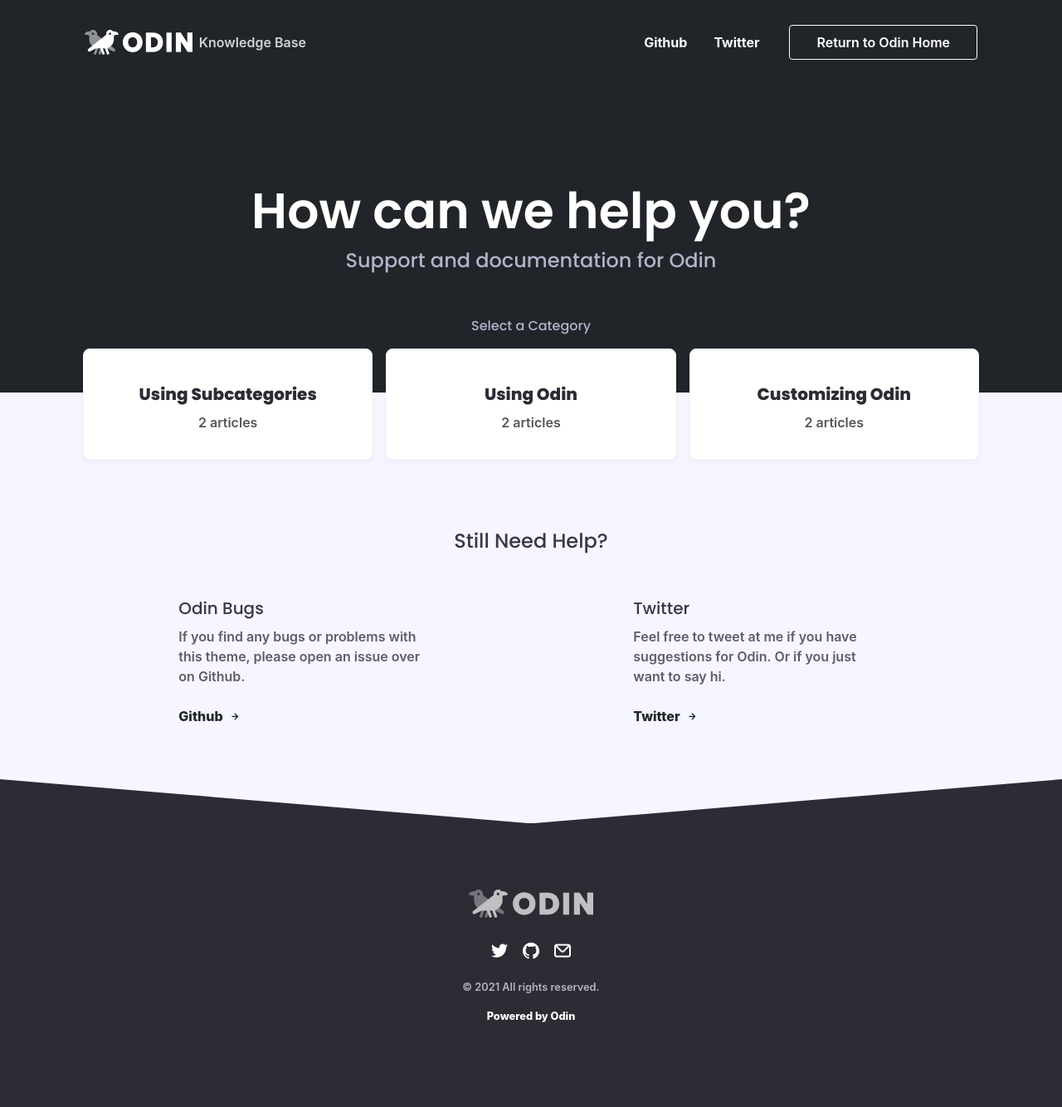
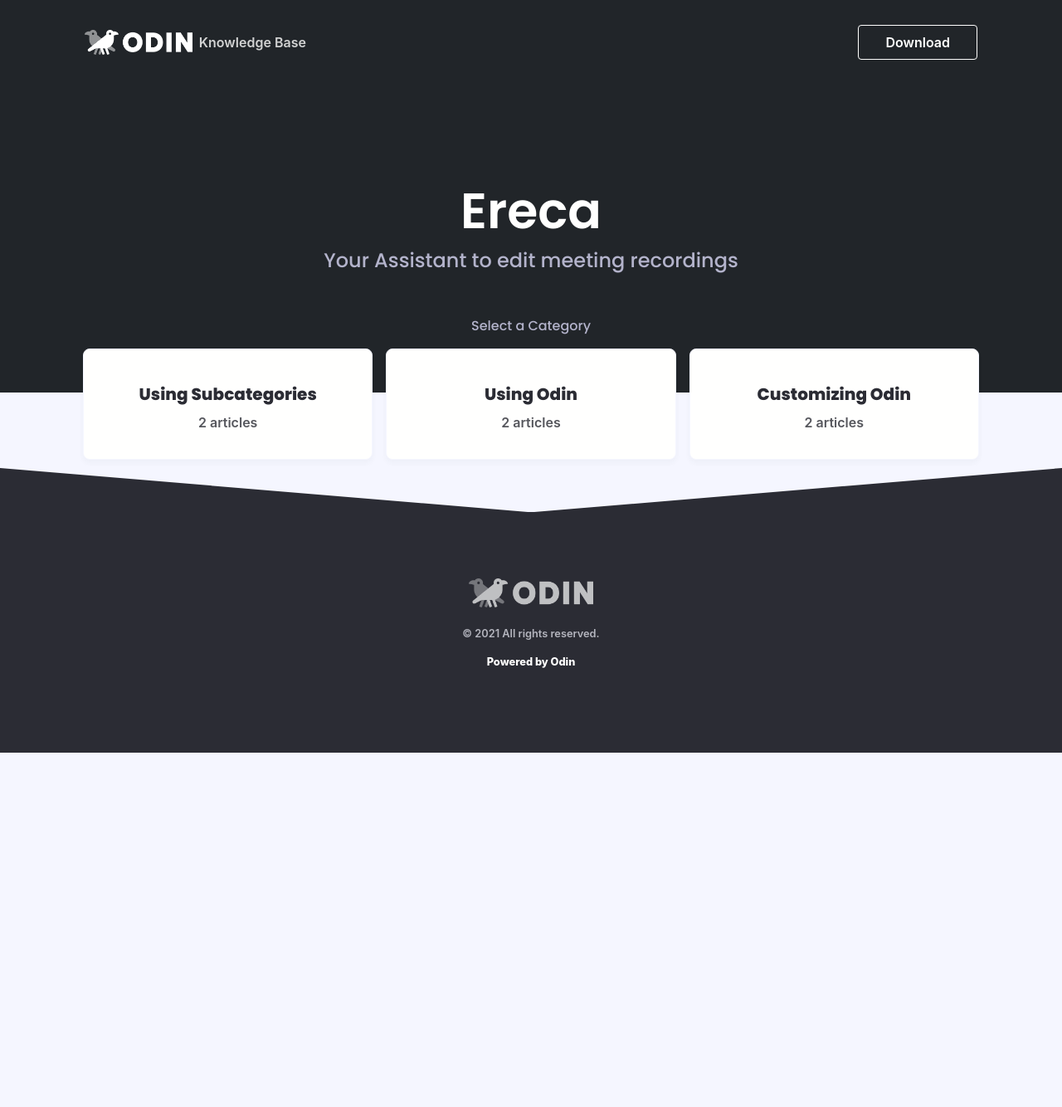
Before and after one commit to MaxWindt/rocked, a Jekyll site: the page built from index.html, in a window 1280 px wide. Shown: the whole page at 83% size. Built offline with Jekyll 4.4.1, drawn with Linux system fonts in a browser that asks for light colours; nearby versions of some CDN libraries; some web fonts are replaced; comment, search, counter and statistics services are not loaded; after the commit the page ends 907 px from its top, so only the background shows below that.

Commit message:
changed txt

```diff
--- a/_config.yml
+++ b/_config.yml
@@ -18,54 +18,54 @@
 # You can create any custom variable you would like, and they will be accessible
 # in the templates via {{ site.myvariable }}.
 
-title: Odin - A Jekyll Knowledge Base Theme
-description: Odin is a simple to setup and use Jekyll theme for help desks and knowledge bases. Hosts for free on Github Pages!
+title: Ereca - Easy Recording Automatization
+description: Ereca is a video editor that automatically enhances your meeting recordings
 baseurl: /ereca # the subpath of your site, e.g. /support
 url: https://teaguns.github.io # the base hostname AND PROTOCOL for your site, e.g. http://example.com
 permalink: /:categories/:title
 
 content_type: Knowledge Base #Define whether this is a knowledge base, help center, or something else
-use_authors: true #Set this to false to disable showing post authors
+use_authors: false #Set this to false to disable showing post authors
 
 brand_logo: logo.png
 brand_name: Odin
-header: How can we help you?
-subheader: Support and documentation for Odin
+header: Ereca
+subheader: Your Assistant to edit meeting recordings
 
 meta_image: odin-meta.png
 
 # Social Links
-twitter_username: TheTeaGuns
+twitter_username:
 facebook_page:
-github_username: TeaGuns
-email: m@credd.in
+github_username:
+email:
 linkedin_page:
 instagram_username:
 
 
 # Navivation
-nav_item_one: Github
-nav_item_one_link: https://github.com/TeaGuns/odin
+# nav_item_one: Github
+# nav_item_one_link: https://github.com/TeaGuns/odin
 
-nav_item_two: Twitter
-nav_item_two_link: https://twitter.com/TheTeaGuns
+# nav_item_two: Twitter
+# nav_item_two_link: https://twitter.com/TheTeaGuns
 
-nav_item_three: #
-nav_item_three_link: #
+# nav_item_three: #
+# nav_item_three_link: #
 
-nav_button: Return to Odin Home
-nav_button_link: https://teaguns.github.io/odin/
+nav_button: Download
+nav_button_link: https://github.com/MaxWindt/ereca/releases/latest/download/windows.zip
 
 # More Help
-help_one_title: Odin Bugs
-help_one_content: If you find any bugs or problems with this theme, please open an issue over on Github.
-help_one_button: Github
-help_one_link: https://github.com/TeaGuns/odin/issues
+# help_one_title: Odin Bugs
+# help_one_content: If you find any bugs or problems with this theme, please open an issue over on Github.
+# help_one_button: Github
+# help_one_link: https://github.com/TeaGuns/odin/issues
 
-help_two_title: Twitter
-help_two_content: Feel free to tweet at me if you have suggestions for Odin. Or if you just want to say hi.
-help_two_button: Twitter
-help_two_link: https://twitter.com/theteaguns
+# help_two_title: Twitter
+# help_two_content: Feel free to tweet at me if you have suggestions for Odin. Or if you just want to say hi.
+# help_two_button: Twitter
+# help_two_link: https://twitter.com/theteaguns
 
 # Build settings
 theme: minima
```
